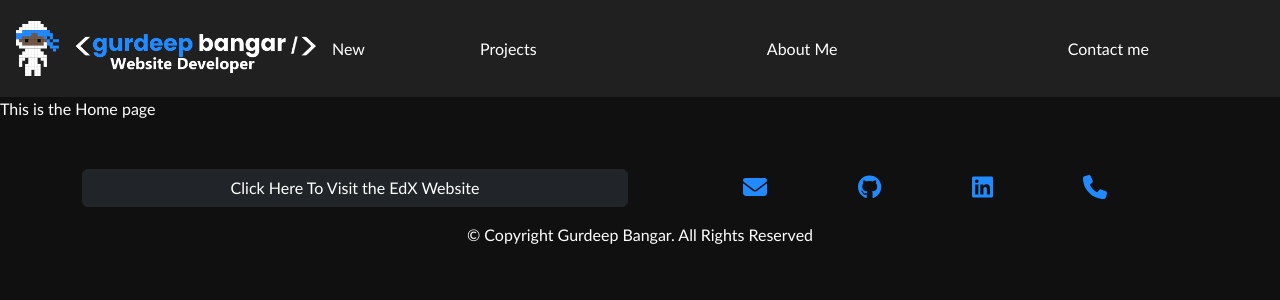
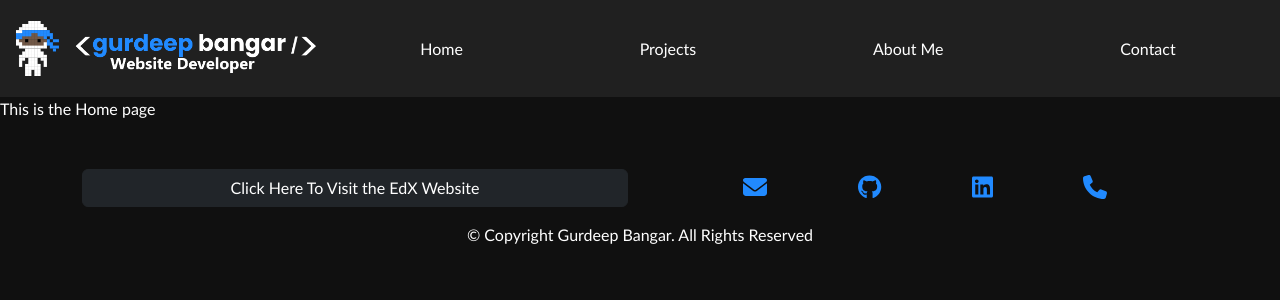
Before and after one commit to gurdeep-ninja/react-portfolio, a React (Create React App) app: page / in a window 1280 px wide. Shown: the top 300 px of the page. Built offline with nearby package versions, Linux system fonts and the light colour scheme.

Commit message:
Finished off bootstrap navbar

```diff
--- a/src/components/Header/index.js
+++ b/src/components/Header/index.js
@@ -1,36 +1,33 @@
 import React from 'react';
-import { NavLink } from 'react-router-dom';
-import { Nav, Navbar} from 'react-bootstrap';
+import { NavLink, Link } from 'react-router-dom';
+import { Nav, Navbar } from 'react-bootstrap';
 import logoSrc from '../../assets/images/logo.png'
 function Header() {
     return (
         <header>
-             <Navbar collapseOnSelect expand="lg" bg="dark" variant="dark" className="p-3">
-                <NavLink className="navbar-brand" to="/" end>
+            <Navbar collapseOnSelect expand="lg" bg="dark" variant="dark" className="p-3">
+                <Navbar.Brand as={Link} to="/">
                     <img src={logoSrc} alt="Gurdeep Bangar logo image" className="logo" />
-                </NavLink>
+                </Navbar.Brand>
                 <Navbar.Toggle aria-controls="responsive-navbar-nav" />
-                <Navbar.Collapse id ="responsive-navbar-nav">
-                    <Nav.Link as={NavLink} to="/">
-                        New
-
-                    </Nav.Link>
-                    <ul className="navbar-nav">
-                        <li className="nav-item">
-                            <NavLink className="nav-link" to="/projects" end>Projects</NavLink>
-                        </li>
-                        <li className="nav-item">
-                            <NavLink className="nav-link" to="/about" end>About Me</NavLink>
-                        </li>
-                        <li className="nav-item">
-                            <NavLink className="nav-link" to="/contact" end>Contact me</NavLink>
-                        </li>
-                    </ul>
-
+                <Navbar.Collapse id="responsive-navbar-nav">
+                    <Nav>
+                        <Nav.Item>
+                            <Nav.Link as={NavLink} to="/">Home</Nav.Link>
+                        </Nav.Item>
+                        <Nav.Item>
+                            <Nav.Link as={NavLink} to="/projects">Projects</Nav.Link>
+                        </Nav.Item>
+                        <Nav.Item>
+                            <Nav.Link as={NavLink} to="/about">About Me</Nav.Link>
+                        </Nav.Item>
+                        <Nav.Item>
+                            <Nav.Link as={NavLink} to="/contact">Contact</Nav.Link>
+                        </Nav.Item>
+                    </Nav>
                 </Navbar.Collapse>
             </Navbar>
         </header>
     )
 }
-
 export default Header;
```
